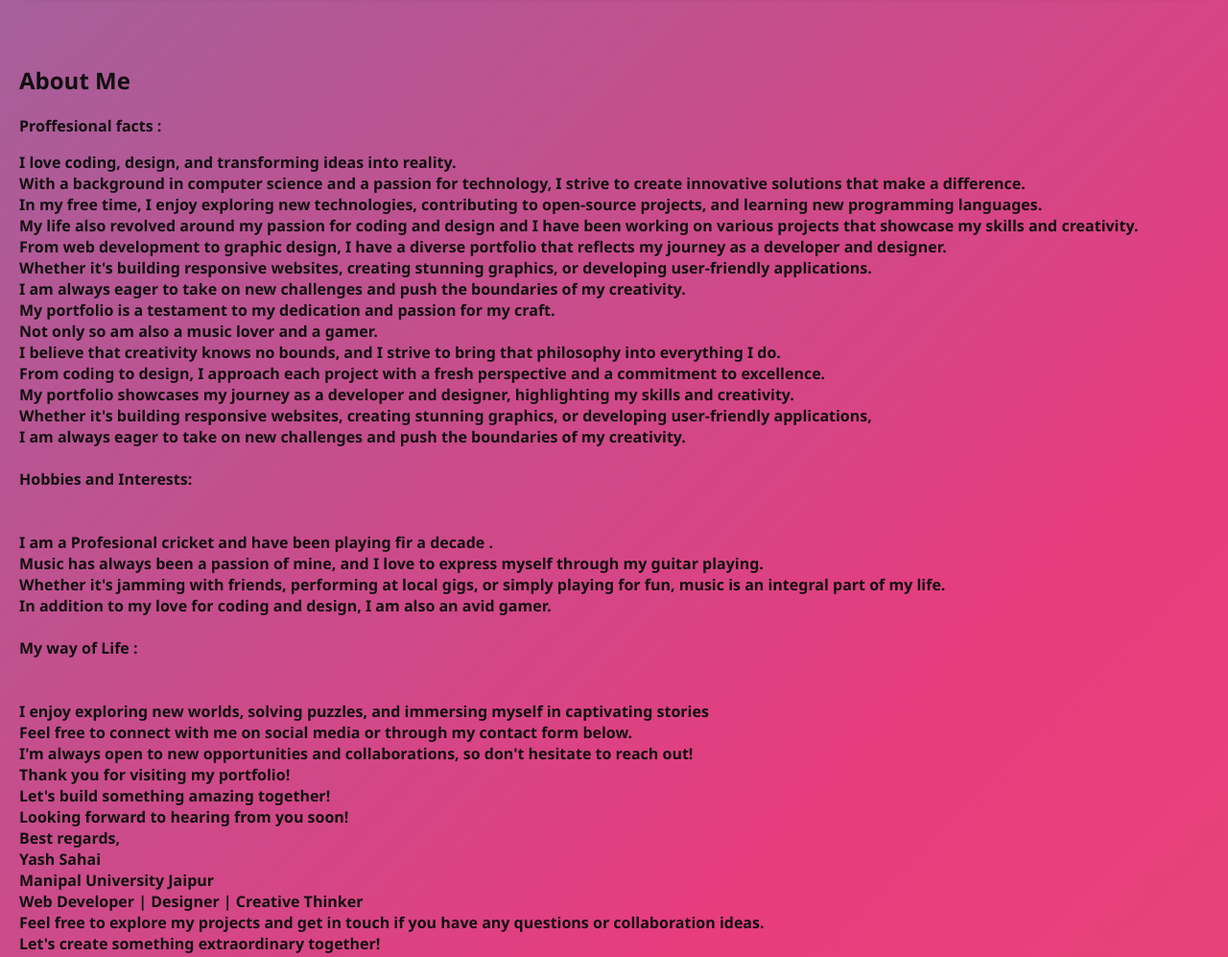
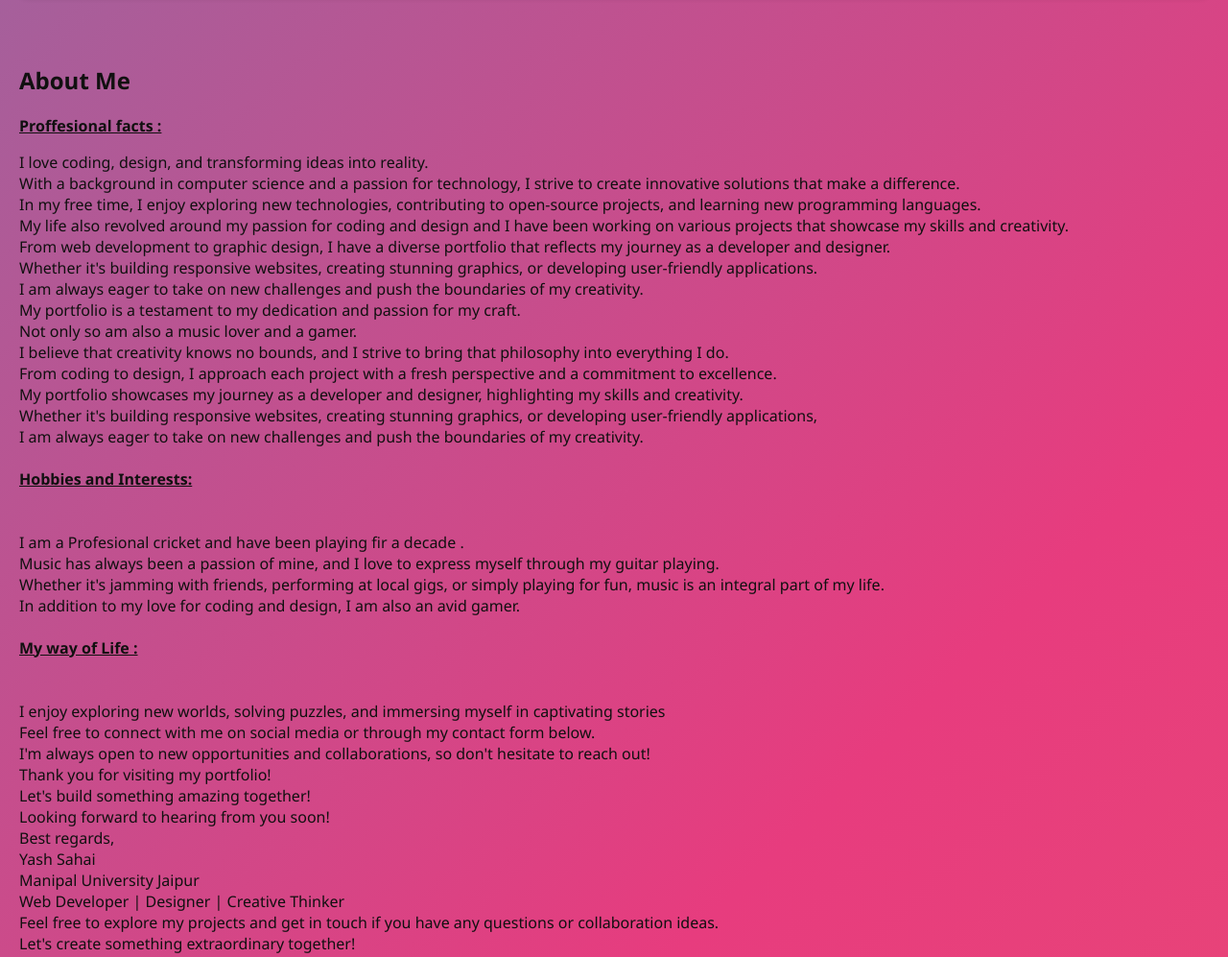
Before and after one commit to Shinjon-Soul0208/MUJ_CSE_Freshers_Portfolio, a plain HTML site: page portfolio_Yash.html in a window 1280 px wide. Shown: the part 1099-2096 px from the top of the page at 96% size. Drawn offline with Linux system fonts and the light colour scheme.

Commit message:
Update portfolio_Yash.html

```diff
--- a/portfolio_Yash.html
+++ b/portfolio_Yash.html
@@ -55,7 +55,7 @@
 
   <section id="about">
     <h2>About Me</h2>
-  </h5><b>Proffesional facts :</h5>
+  </h5><u><b>Proffesional facts :</b></u></h5>
     <p>I love coding, design, and transforming ideas into reality.
         <br>With a background in computer science and a passion for technology, I strive to create innovative solutions that make a difference.
         <br>In my free time, I enjoy exploring new technologies, contributing to open-source projects, and learning new programming languages.
@@ -72,7 +72,7 @@
         <br>I am always eager to take on new challenges and push the boundaries of my creativity.
         <br>
         <br>
-    </h5><b>Hobbies and Interests:</h5>
+    </h5><u><b>Hobbies and Interests:</b></u></h5>
         <br>
         <br>
         <br>I am  a Profesional cricket and have been playing fir a decade .
@@ -81,7 +81,7 @@
         <br>In addition to my love for coding and design, I am also an avid gamer.
         <br>
         <br>
-  </h5><b> My way of Life :</h5>
+  </h5><u><b> My way of Life :</b></u></h5>
         <br>
         <br>
         <br>I enjoy exploring new worlds, solving puzzles, and immersing myself in captivating stories
```
